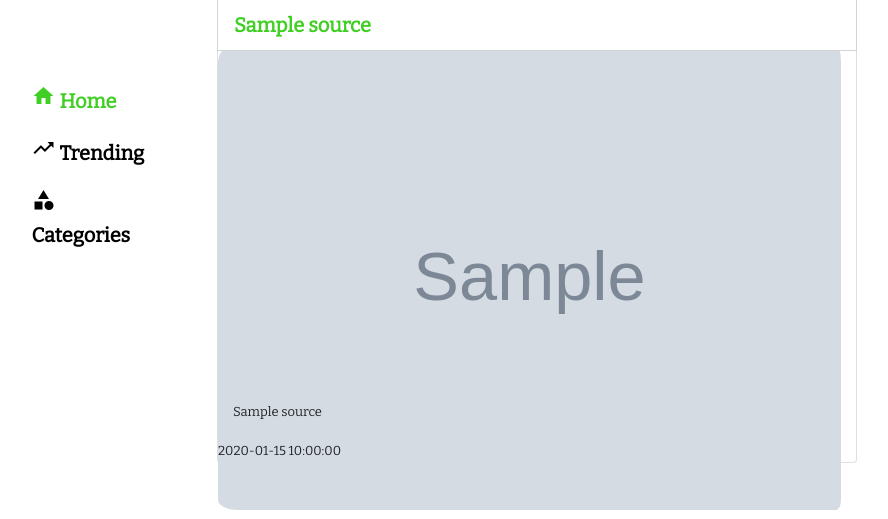
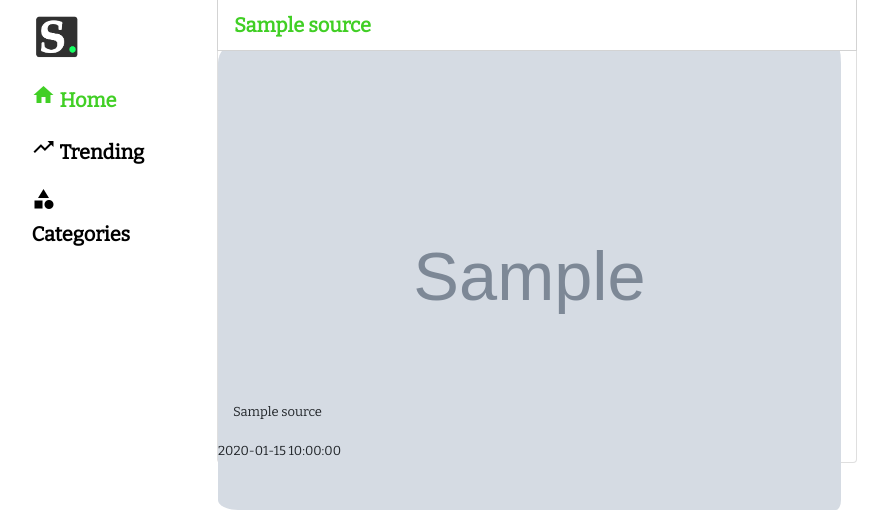
Before and after one commit to GrishonNganga/Spravy, a Flask app: template frontend/news/templates/news/source.html in a window 1280 px wide. Shown: the top 519 px of the page, without its empty margins (39-927 px from the left). Run offline with Flask 2, Linux system fonts and the light colour scheme; the template is opened without the code that fills it: most values are stand-ins (such as "Sample title", 1, 10 or a date in 2020); grey boxes marked "Sample" are stand-in pictures; some libraries are stand-ins or nearby versions.

Commit message:
Add shortcut icon, logo and title on the view pages

```diff
--- a/frontend/news/templates/news/index.html
+++ b/frontend/news/templates/news/index.html
@@ -5,7 +5,6 @@
 <link rel="stylesheet" href="https://maxcdn.bootstrapcdn.com/bootstrap/4.0.0-alpha.2/css/bootstrap.min.css" integrity="sha384-y3tfxAZXuh4HwSYylfB+J125MxIs6mR5FOHamPBG064zB+AFeWH94NdvaCBm8qnd" crossorigin="anonymous">
 <link rel="stylesheet" href="{{url_for('static', filename='css/index.css')}}">
 <link href="https://fonts.googleapis.com/css2?family=Bitter&display=swap" rel="stylesheet">
-
 {% endblock %}
 
 {% block content %}
--- a/frontend/news/templates/news/source.html
+++ b/frontend/news/templates/news/source.html
@@ -4,6 +4,13 @@
 <link rel="stylesheet" href="https://maxcdn.bootstrapcdn.com/bootstrap/4.0.0-alpha.2/css/bootstrap.min.css" integrity="sha384-y3tfxAZXuh4HwSYylfB+J125MxIs6mR5FOHamPBG064zB+AFeWH94NdvaCBm8qnd" crossorigin="anonymous">
 <link rel="stylesheet" href="{{url_for('static', filename='css/source.css')}}">
 <link href="https://fonts.googleapis.com/css2?family=Bitter&display=swap" rel="stylesheet">
+<!--
+{% if articles %}
+<title>Spravy / {{articles[0].source}}</title>
+{% else %}
+<title>Spravy / Articles</title>
+{% endif %} -->
+<title>Spravy Articles</title>
 
 {% endblock %}
 {% block content %}
--- a/frontend/news/templates/news/trending.html
+++ b/frontend/news/templates/news/trending.html
@@ -4,7 +4,7 @@
 <link rel="stylesheet" href="https://maxcdn.bootstrapcdn.com/bootstrap/4.0.0-alpha.2/css/bootstrap.min.css" integrity="sha384-y3tfxAZXuh4HwSYylfB+J125MxIs6mR5FOHamPBG064zB+AFeWH94NdvaCBm8qnd" crossorigin="anonymous">
 <link rel="stylesheet" href="{{url_for('static', filename='css/trending.css')}}">
 <link href="https://fonts.googleapis.com/css2?family=Bitter&display=swap" rel="stylesheet">
-
+<title>Spravy / Trending</title>
 {% endblock %}
 {% block content %}
 
--- a/frontend/static/css/navbar.css
+++ b/frontend/static/css/navbar.css
@@ -3,10 +3,15 @@ body{
 }
 .nav-links{
     list-style-type: none;
-    margin-top: 5%;
     width: 10%;
     padding-left: 0%;
     position: fixed;
+}
+.logo{
+    width: 100%;
+}
+.logo img{
+    width: 40%;
 }
 a{
     color: inherit;
@@ -26,17 +31,21 @@ a:visited{
     font-size: 20px;
     font-weight: bold;
     vertical-align: center;
+    padding-bottom: 5px;
 }
 nav{
     margin-left: 5%;
 }
 .nav-link-img{
-    padding-top: 10px;
+    padding-top: 5px;
     font-size: 30px;
 }
-.home:hover, .categories:hover, .trending:hover, .nav-links li:hover, .nav-link-img:hover{
+.home:hover, .categories:hover, .trending:hover, .nav-link-img:hover{
     color: #41cf25;
     background-color: #e5ffce;
+}
+.logo:hover, .logo img:hover{
+    background-color: initial;
 }
 .fa-home{
     color: black;
--- a/frontend/templates/base.html
+++ b/frontend/templates/base.html
@@ -2,6 +2,8 @@
 {% block head%}
 <link href="https://fonts.googleapis.com/css2?family=Bitter&display=swap" rel="stylesheet">
 <link rel="stylesheet" href="{{url_for('static', filename='css/base.css')}}">
+<link rel="shortcut icon" href="/static/images/spravy.png">
+<title>Spravy</title>
 {% endblock %}
 {% block navbar %}
     <div class="nav">
--- a/frontend/templates/navbar.html
+++ b/frontend/templates/navbar.html
@@ -6,6 +6,11 @@
 {% endblock %}
 <nav>
     <ul class="nav-links">
+        <div>
+            <a href="/">
+                <li class="logo"><img src="/static/images/spravy.png" alt="Spravy Logo"></li>
+            </a>
+        </div>
         <div>
             <a href="/"><li class="home"><i class="nav-link-img material-icons home">home</i>   Home</li></a>
         </div>
```
Also changed, not shown: frontend/static/images/spravy.png (added).
